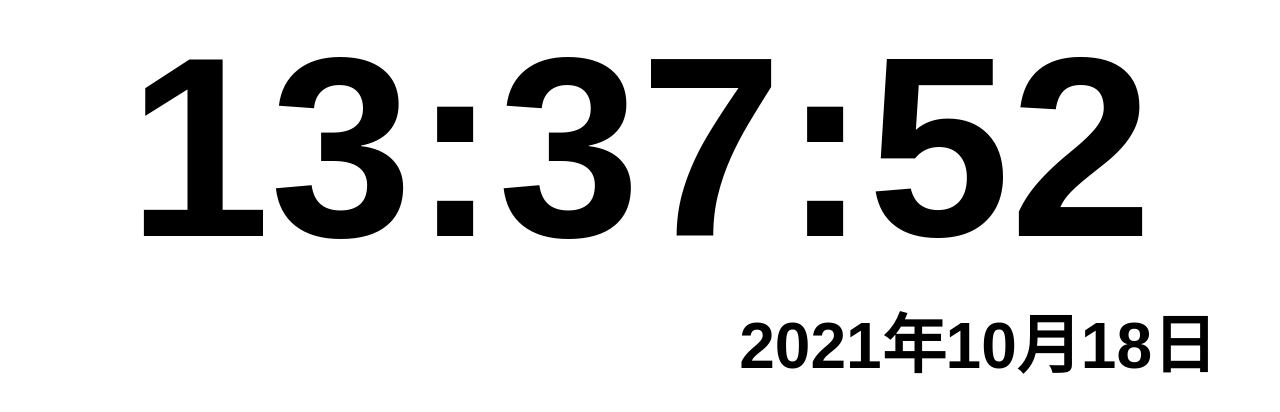
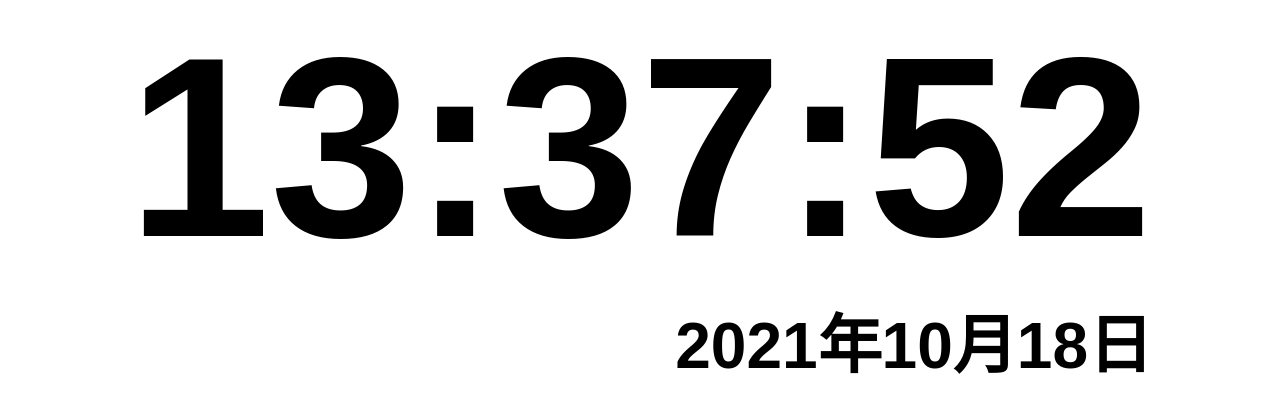
Before and after one commit to NeyaTetsu/time, a plain HTML site: page index.html in a window 1280 px wide. Drawn offline with Linux system fonts and the light colour scheme; a small style sheet from the web is missing.

Commit message:
Update style.css

```diff
--- a/style.css
+++ b/style.css
@@ -12,7 +12,7 @@ h1{
 }
 
 h2{
-    font-size: 64px;
+    font-size: 5vw;
     text-align: right;
-    margin: 0px 64px;
+    margin: 0px 10vw;
 }
```
